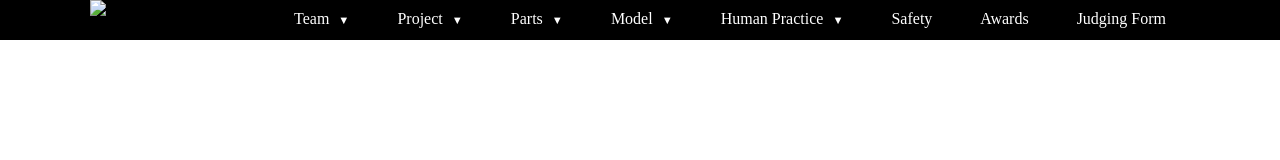
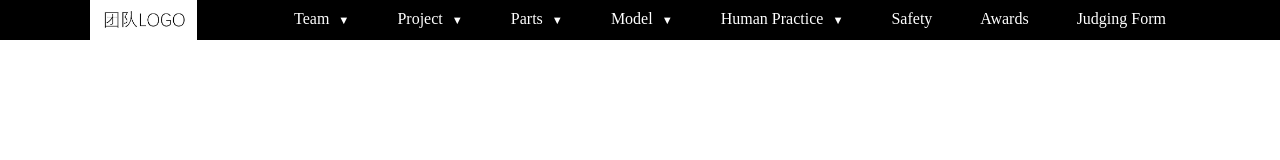
Before and after one commit to Harry0531/iGem, a plain HTML site: page navigator.html in a window 1280 px wide. Drawn offline with Linux system fonts and the light colour scheme.

Commit message:
navigator

```diff
--- a/navigator.html
+++ b/navigator.html
@@ -4,7 +4,6 @@
     <meta charset="UTF-8">
     <title>navigator</title>
     <link rel="stylesheet" href="css/navigator.css">
-    <script src="js/navigator.js"></script>
 </head>
 <body>
 <div id="navigator" role="navigation">
```
Also changed, not shown: index.html (+1 -0 lines), js/navigator.js (deleted), resource/navigator/logo.jpg (added).
